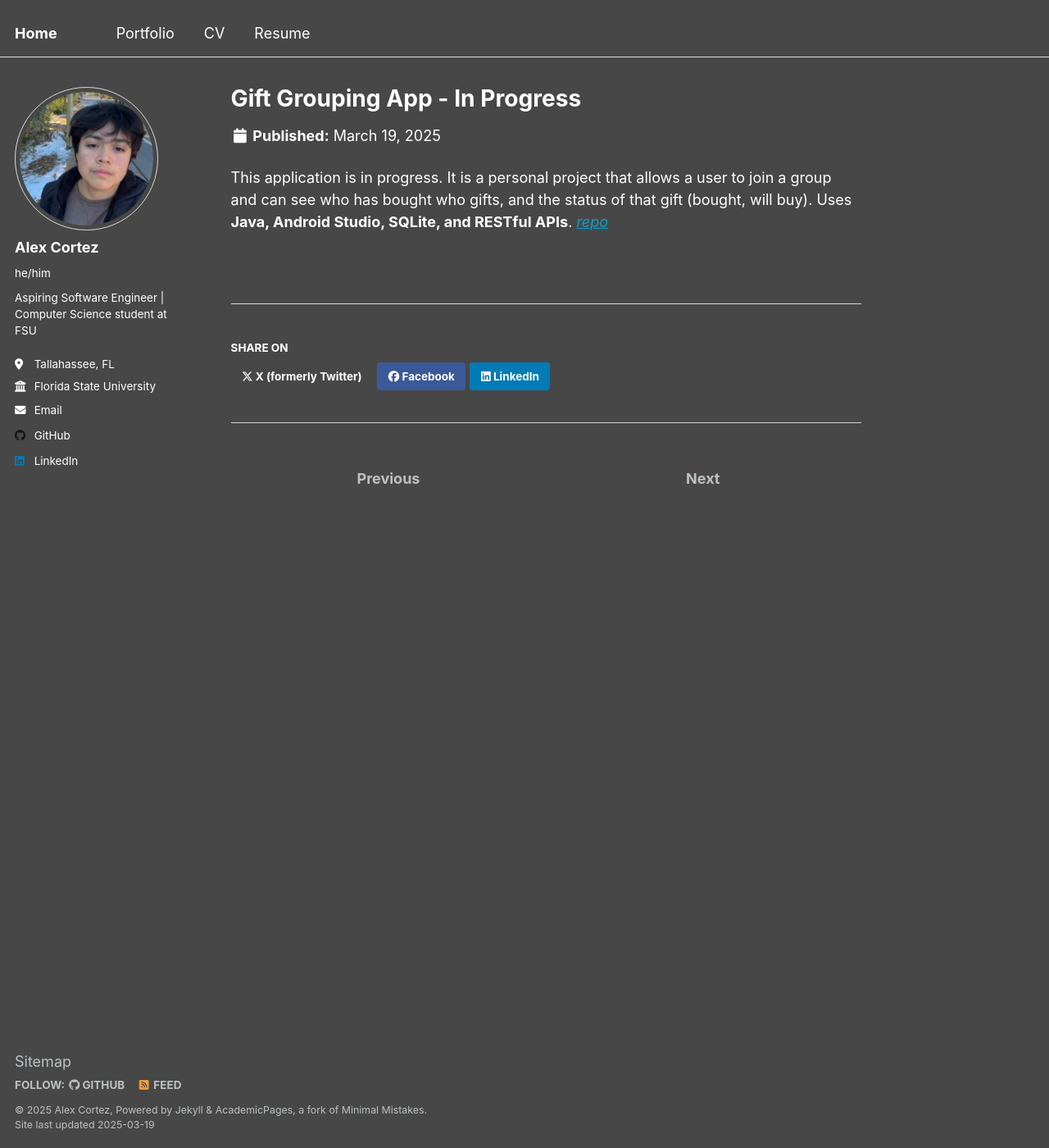
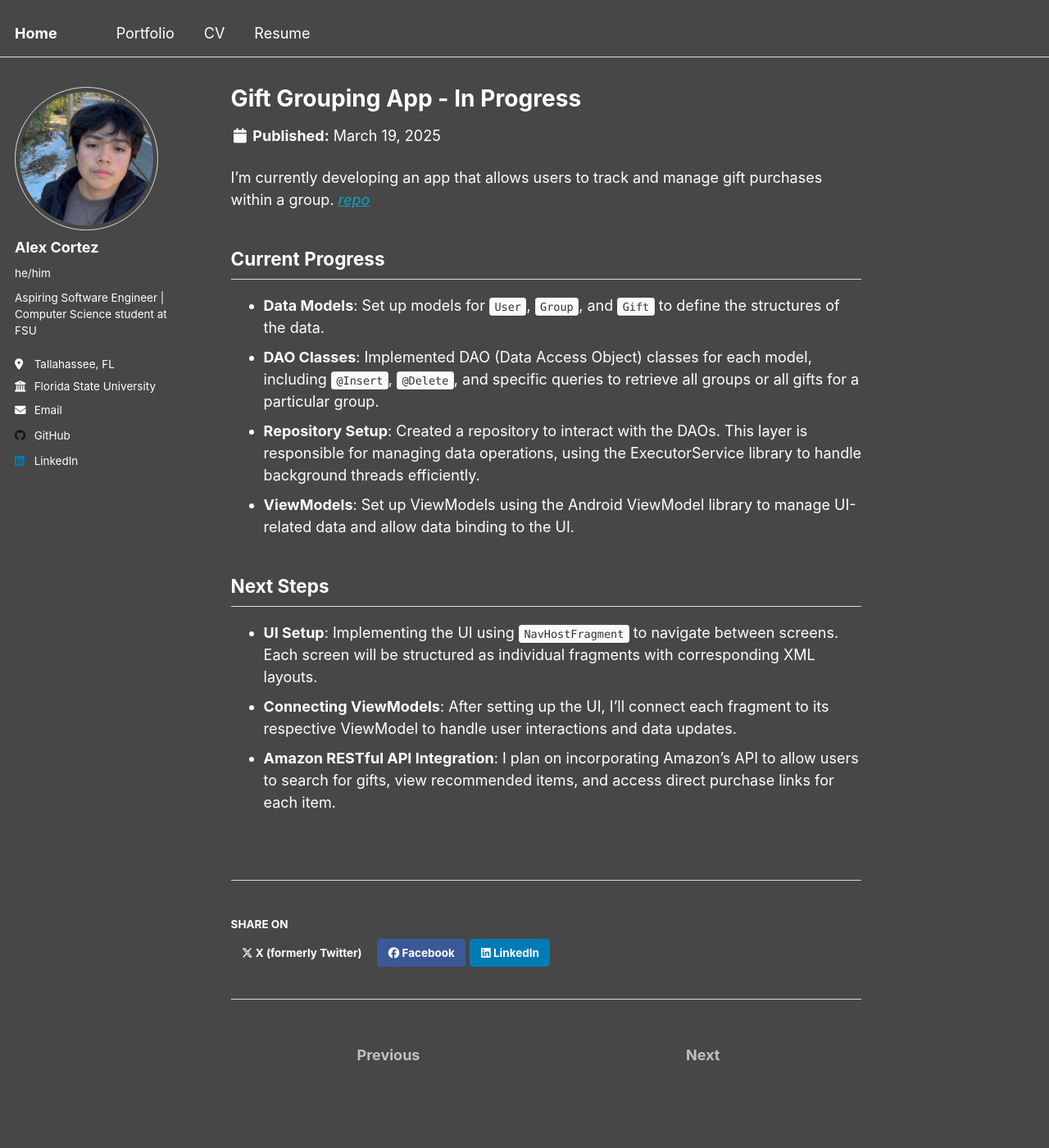
Before and after one commit to acortez1003/acortez1003.github.io, a Jekyll site: the page built from _portfolio/portfolio-5.md, in a window 1280 px wide and 1400 px high. Shown: the whole window at 82% size. Built offline with Jekyll 4.4.1, drawn with Linux system fonts in a browser that asks for light colours.

Commit message:
updated gift project description

```diff
--- a/_portfolio/portfolio-5.md
+++ b/_portfolio/portfolio-5.md
@@ -1,7 +1,20 @@
 ---
 title: "Gift Grouping App - In Progress"
-excerpt: "An Android mobile application that allows users to efficiently track and manage gift purchases. Personal project using Java, Android Studio, SQLite, and RESTful APIs. [*repo*](https://github.com/acortez1003/GiftLoop)"
+excerpt: "An Android mobile application that allows users to efficiently track and manage gift purchases within groups. This personal project utilizes Java, Android Studio, SQLite, and RESTful APIs. [*repo*](https://github.com/acortez1003/GiftLoop)"
 collection: portfolio
 ---
 
-This application is in progress. It is a personal project that allows a user to join a group and can see who has bought who gifts, and the status of that gift (bought, will buy). Uses **Java, Android Studio, SQLite, and RESTful APIs**. [*repo*](https://github.com/acortez1003/GiftLoop)
+I'm currently developing an app that allows users to track and manage gift purchases within a group. [*repo*](https://github.com/acortez1003/GiftLoop)
+
+## Current Progress
+
+* **Data Models**: Set up models for `User`, `Group`, and `Gift` to define the structures of the data.
+* **DAO Classes**: Implemented DAO (Data Access Object) classes for each model, including `@Insert`, `@Delete`, and specific queries to retrieve all groups or all gifts for a particular group.
+* **Repository Setup**: Created a repository to interact with the DAOs. This layer is responsible for managing data operations, using the ExecutorService library to handle background threads efficiently.
+* **ViewModels**: Set up ViewModels using the Android ViewModel library to manage UI-related data and allow data binding to the UI.
+
+## Next Steps
+
+* **UI Setup**: Implementing the UI using `NavHostFragment` to navigate between screens. Each screen will be structured as individual fragments with corresponding XML layouts.
+* **Connecting ViewModels**: After setting up the UI, I'll connect each fragment to its respective ViewModel to handle user interactions and data updates.
+* **Amazon RESTful API Integration**: I plan on incorporating Amazon's API to allow users to search for gifts, view recommended items, and access direct purchase links for each item.
```
